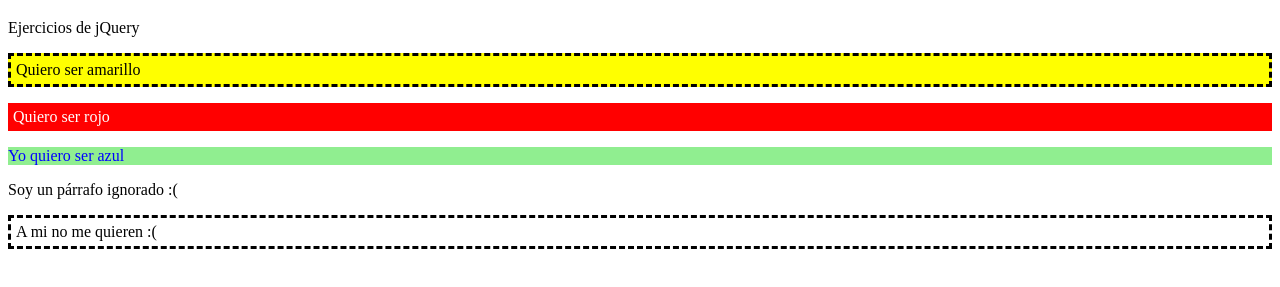
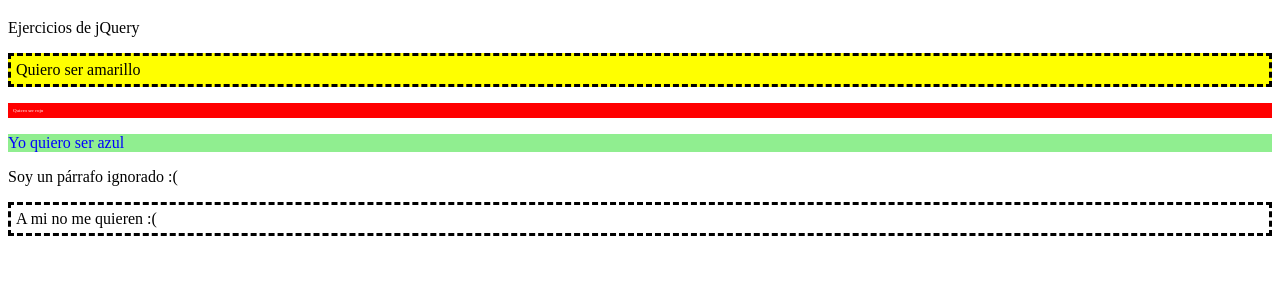
Before and after one commit to KageHitokiri/sandboxJS, a plain HTML site: page JQuery/index.html in a window 1280 px wide. Both pictures are taken after a click on the element "Quiero ser rojo". Shown: the part 61-348 px from the top of the page. Drawn offline with nearby package versions, Linux system fonts and the light colour scheme.

Commit message:
Selectores por tag

```diff
--- a/JQuery/index.html
+++ b/JQuery/index.html
@@ -13,6 +13,9 @@
                 .zebra{
                     padding:5px;
                 }
+                .pequeño{
+                    font-size: 5px;
+                }
             </style>
     </head>
     <body>
--- a/JQuery/js/01-selectores.js
+++ b/JQuery/js/01-selectores.js
@@ -33,6 +33,19 @@ window.addEventListener("load",()=>{
         console.log("Has hecho click");
         $(this).addClass("zebra");
     });
+    /**
+     * Selectores de etiqueta
+     */
+    var parrafos =$("p").css("cursor","pointer");
 
+    parrafos.click(function(){
+        let that = $(this);
+        if(!that.hasClass("pequeño")) {
+            that.addClass("pequeño");
+        } else {
+            that.removeClass("pequeño");
+        }
+
+    });
 
 })
```
